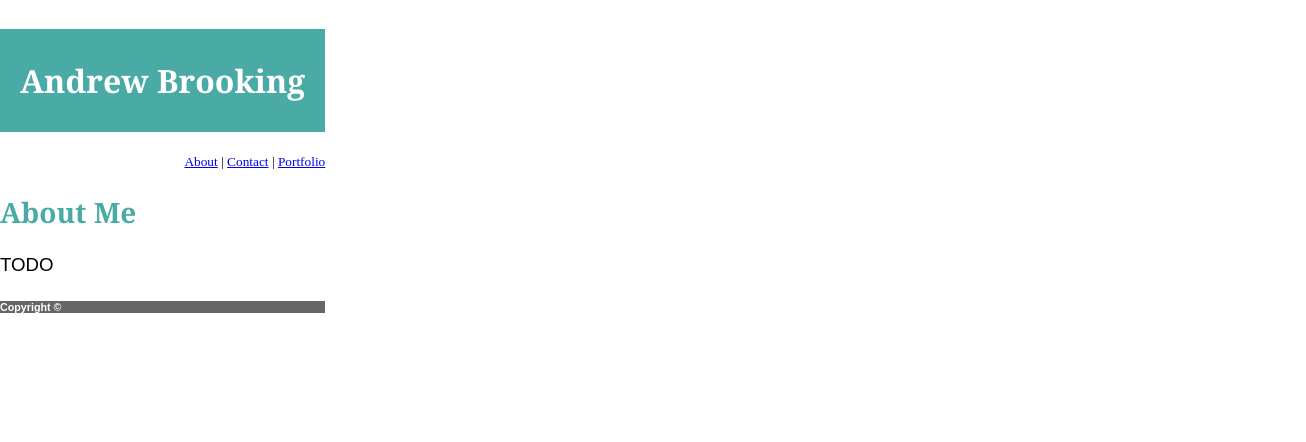
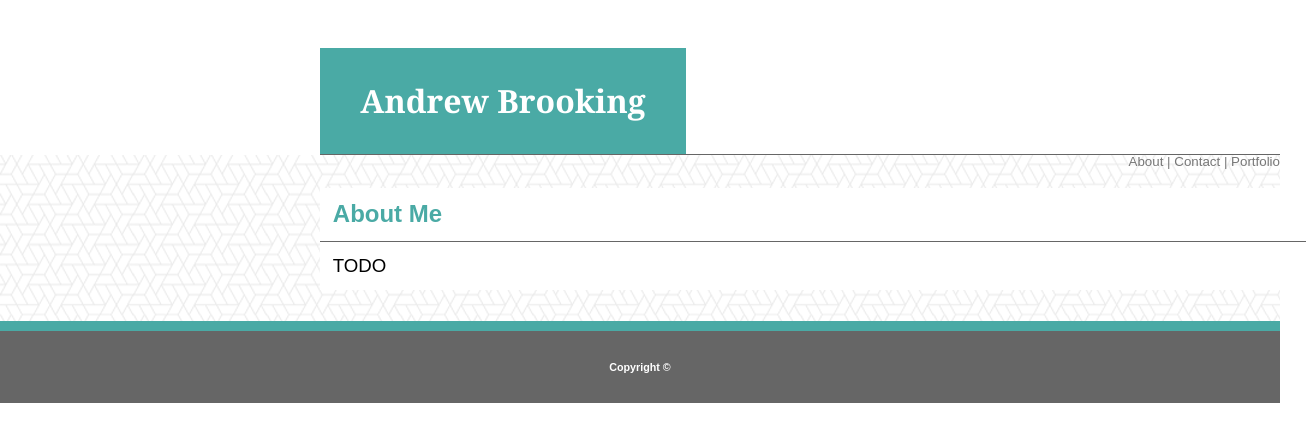
Before and after one commit to AndrewBrooking/Basic-Portfolio, a plain HTML site: page index.html in a window 1280 px wide. Shown: the whole page, 1306 px wide, since content can reach past the window. Drawn offline with Linux system fonts and the light colour scheme.

Commit message:
Added divs, borders, link styling, and removed ids

```diff
--- a/assets/css/style.css
+++ b/assets/css/style.css
@@ -1,52 +1,80 @@
 body {
-    margin-left:  auto;
-    margin-right: 0 auto;
-    float: left;
+    margin: 0;
+    font-family: 'Arial', 'Helvetica Neue', Helvetica, sans-serif;
+    width: 100%;
 }
 
 header {
-    background-color: white;
-    font-family: 'Arial', 'Helvetica Neue', Helvetica, sans-serif;
+    background-color: #4aaaa5;
+    color: #ffffff;
     text-align: center;
+    font-family: 'Georgia', 'Times', 'Times New Roman', serif;
+    padding-top: 10px;
+    padding-bottom: 10px;
+    padding-left: 15px;
+    padding-right: 15px;
+    margin-top: 5%;
+    width: 35%;
 }
 
 nav {
     font-size: 10pt;
     text-align: right;
+    color: #777777;
+    width: 65%;
+    float: right;
 }
 
-.content {
-    background-color: white;
-    font-family: 'Arial', 'Helvetica Neue', Helvetica, sans-serif;
-    font-size: 14pt;
+main {
+    background-image: url("../images/bg.png");
+    padding-top: 1%;
+    padding-bottom: 1%;
 }
 
 footer {
     background-color: #666666;
     color: #ffffff;
-    font-family: 'Arial', 'Helvetica Neue', Helvetica, sans-serif;
+    text-align: center;
+    padding-top: 5px;
+    padding-bottom: 5px;
+    border-top: 10px solid #4aaaa5;
 }
 
-#spacer {
-    padding-right: 500px
+a:link, a:visited, a:hover, a:active {
+    color: #777777;
+    text-decoration: none;
 }
 
-#name {
-    background-color: #4aaaa5;
-    color: #ffffff;
-    font-family: 'Georgia', 'Times', 'Times New Roman', serif;
-    padding-top: 30px;
-    padding-bottom: 30px;
-    padding-left: 20px;
-    padding-right: 20px;
+br {
+    background: #4aaaa5;
 }
 
-#links {
-    padding-left: 10%;
-    padding-right: 10%;
+.container {
+    float: left;
+    width: 100%;
 }
 
-#content-title {
+.banner, .title, .content {
+    width: 960px;
+    margin-left: 25%;
+}
+
+.banner {
+    background-color: #ffffff;
+    border-bottom: 1px solid #666666;
+}
+
+.title {
+    background-color: #ffffff;
     color: #4aaaa5;
-    font-family: 'Georgia', 'Times', 'Times New Roman', serif;
+    padding: 1%;
+    margin-bottom: 0;
+    border-bottom: 1px solid #666666;
 }
+
+.content {
+    background-color: #ffffff;
+    font-size: 14pt;
+    padding: 1%;
+    margin-top: 0;
+}
--- a/index.html
+++ b/index.html
@@ -6,27 +6,24 @@
         <link rel="stylesheet" href="./assets/css/style.css">
     </head>
     <body>
-        <header>
-            <h1 id="name">Andrew Brooking</h1>
-        </header>
+        <div class="container">
+            <div class="banner">
+                <header><h1>Andrew Brooking</h1></header>
+                <nav>
+                    <a href="index.html">About</a> | <a href="contact.html">Contact</a> | <a href="portfolio.html">Portfolio</a>
+                </nav>
+            </div>
 
-        <nav>
-            <a href="index.html">About</a>
-            |
-            <a href="contact.html">Contact</a>
-            |
-            <a href="portfolio.html">Portfolio</a>
-        </nav>
+            <main>
+                <h2 class="title">About Me</h2>
+                <p class="content">
+                    TODO
+                </p>
+            </main>
 
-        <div class="content">
-            <h2 id="content-title">About Me</h2>
-            <p>
-                TODO
-            </p>
+            <footer>
+                <h6>Copyright ©</h6>
+            </footer>
         </div>
-
-        <footer>
-            <h6>Copyright ©</h6>
-        </footer>
     </body>
 </html>
```
Also changed, not shown: assets/images/bg.png (added), 1 other file.
